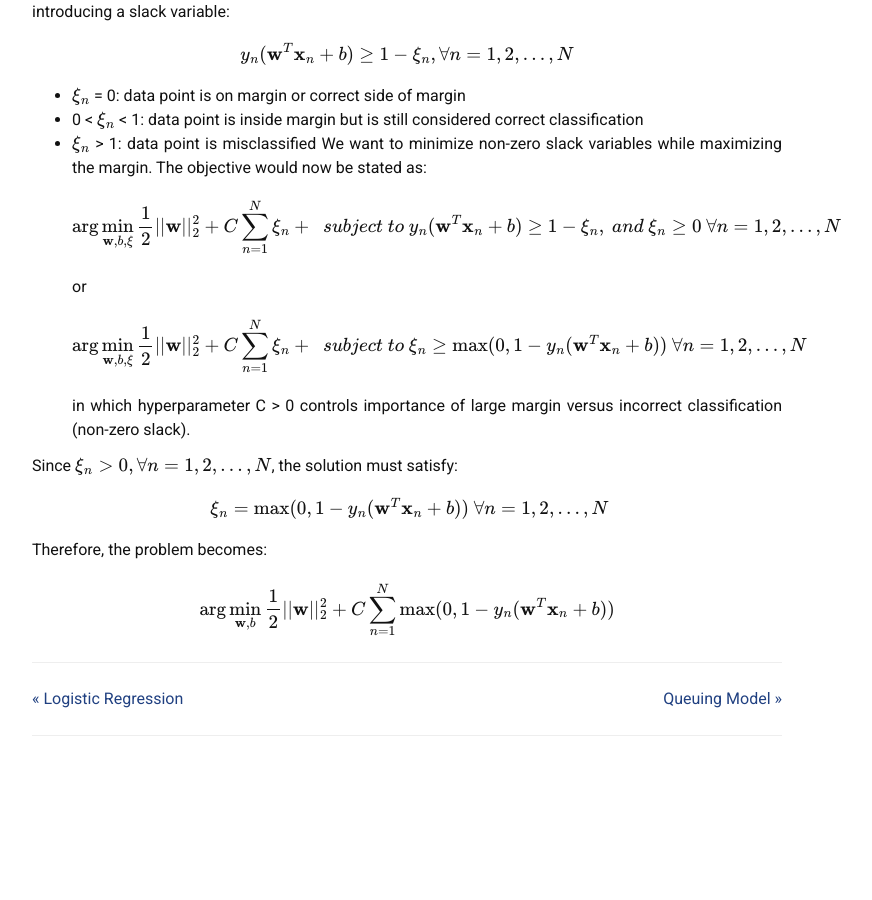
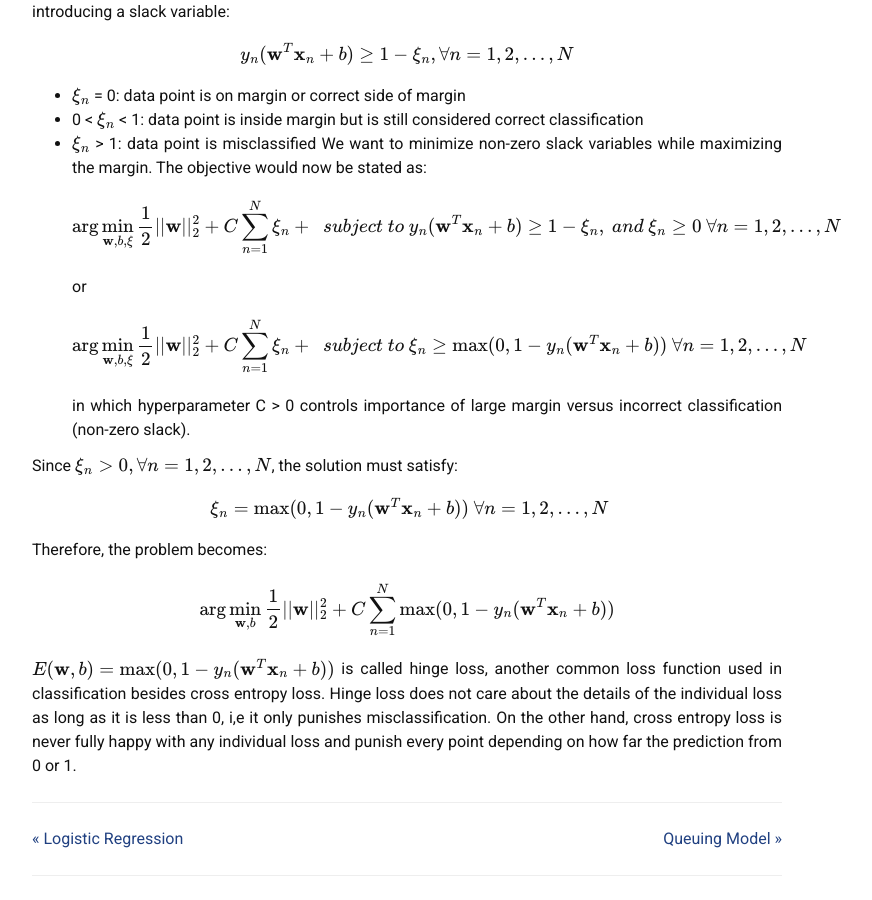
Before and after one commit to liambll/blog-archive, a Jekyll site: the page built from _posts/2017-06-30-svm.markdown, in a window 1280 px wide and 900 px high, scrolled down 1691 px. Shown: the whole window, without its empty margins (233-1105 px from the left). Built offline with Jekyll 4.4.1, drawn with Linux system fonts in a browser that asks for light colours; nearby versions of some CDN libraries; formulas are drawn with MathJax 3; comment, search, counter and statistics services are not loaded; before the commit the page ends 2451 px from its top, so only the background shows below that.

Commit message:
Update 2017-06-30-svm.markdown

```diff
--- a/_posts/2017-06-30-svm.markdown
+++ b/_posts/2017-06-30-svm.markdown
@@ -87,3 +87,4 @@ Therefore, the problem becomes:
 \\[
 \arg \min_{\mathbf{w}, b} \frac{1}{2}{\|\|\mathbf{w}\|\|\_2^2} + C \sum_{n=1}^N \max(0, 1 - y_n(\mathbf{w}^T\mathbf{x}\_n + b))
 \\]
+\\(E(\mathbf{w}, b) = \max(0, 1 - y_n(\mathbf{w}^T\mathbf{x}\_n + b))\\) is called hinge loss, another common loss function used in classification besides cross entropy loss. Hinge loss does not care about the details of the individual loss as long as it is less than 0, i,e it only punishes misclassification. On the other hand, cross entropy loss is never fully happy with any individual loss and punish every point depending on how far the prediction from 0 or 1.
```
